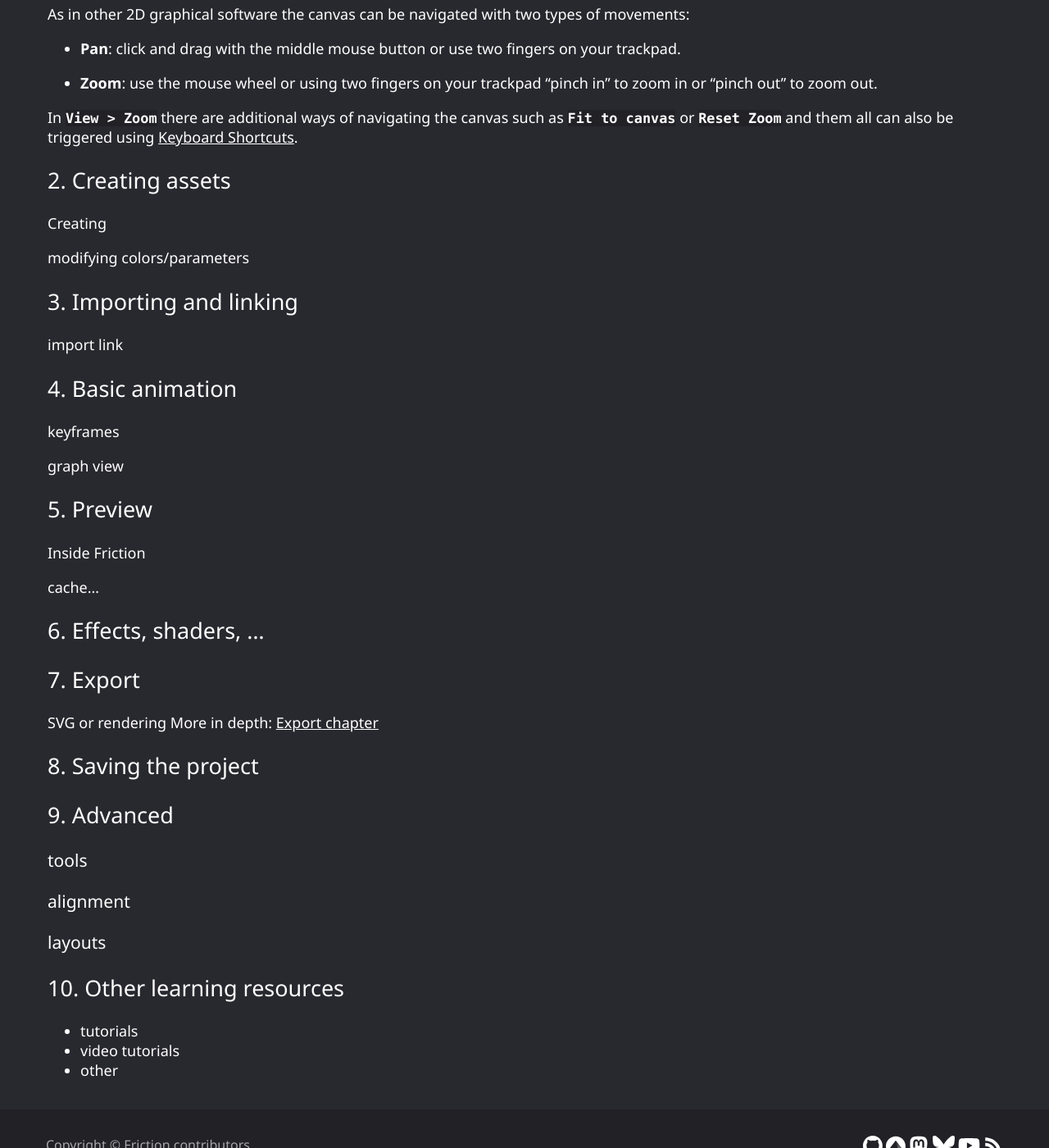
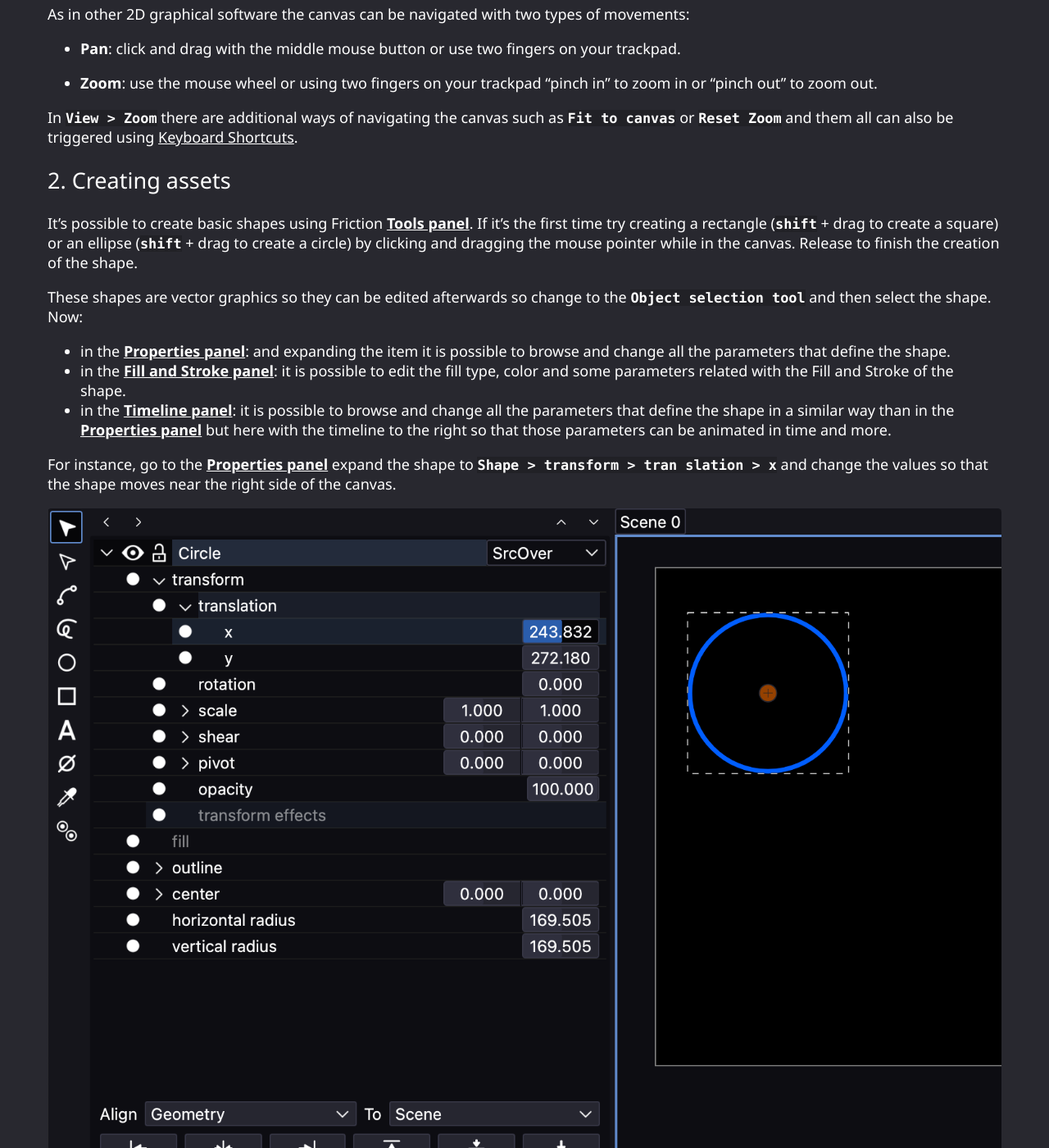
Before and after one commit to friction2d/friction2d.github.io, a Jekyll site: the page built from documentation/usage.md, in a window 1280 px wide and 1400 px high, scrolled down 3816 px. Shown: the whole window at 82% size. Built offline with Jekyll 4.4.1, drawn with Linux system fonts in a browser that asks for light colours; some of the changed text lies outside the part shown.

Commit message:
creating assets chapter

```diff
--- a/documentation/usage.md
+++ b/documentation/usage.md
@@ -67,9 +67,21 @@ In **`View > Zoom`** there are additional ways of navigating the canvas such as
 
 ## 2. Creating assets
 
-Creating
+It's possible to create basic shapes using Friction **[Tools panel](userinterface.html#4-tools)**. If it's the first time try creating a rectangle (`shift` + drag to create a square) or an ellipse (`shift` + drag to create a circle) by clicking and dragging the mouse pointer while in the canvas. Release to finish the creation of the shape.
 
-modifying colors/parameters
+These shapes are vector graphics so they can be edited afterwards so change to the `Object selection tool` and then select the shape. Now:
+
+- in the **[Properties panel](userinterface.html#6-properties)**: and expanding the item it is possible to browse and change all the parameters that define the shape.
+- in the **[Fill and Stroke panel](userinterface.html#9-fill-and-stroke)**: it is possible to edit the fill type, color and some parameters related with the Fill and Stroke of the shape.
+- in the **[Timeline panel](userinterface.html#5-timeline)**: it is possible to browse and change all the parameters that define the shape in a similar way than in the **[Properties panel](userinterface.html#6-properties)** but here with the timeline to the right so that those parameters can be animated in time and more.
+
+For instance, go to the **[Properties panel](userinterface.html#6-properties)** expand the shape to `Shape > transform > tran   slation > x` and change the values so that the shape moves near the right side of the canvas.
+
+![Change parameter value](/assets/documentation/usage/usage_edit_parameter.png)
+
+Now, go to the **[Fill and Stroke panel](userinterface.html#9-fill-and-stroke)** and under `Fill` change the type from `none` to `fill` and move the color channel sliders to select a nice color.
+
+![Change color value](/assets/documentation/usage/usage_edit_color.png)
 
 ## 3. Importing and linking
 
```
Also changed, not shown: assets/documentation/usage/usage_edit_color.png (added), assets/documentation/usage/usage_edit_parameter.png (added).
